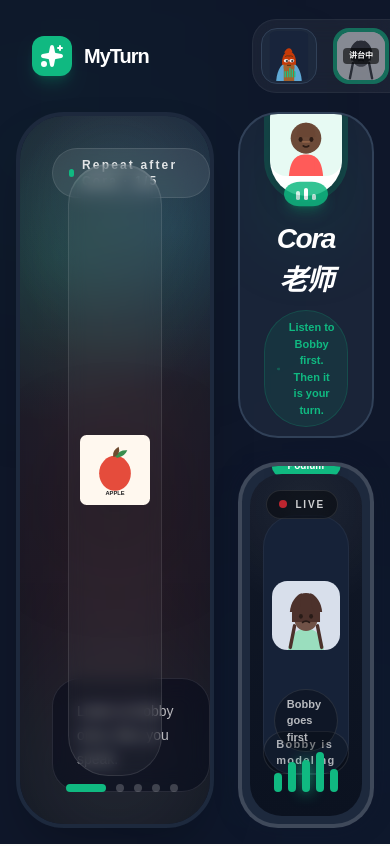
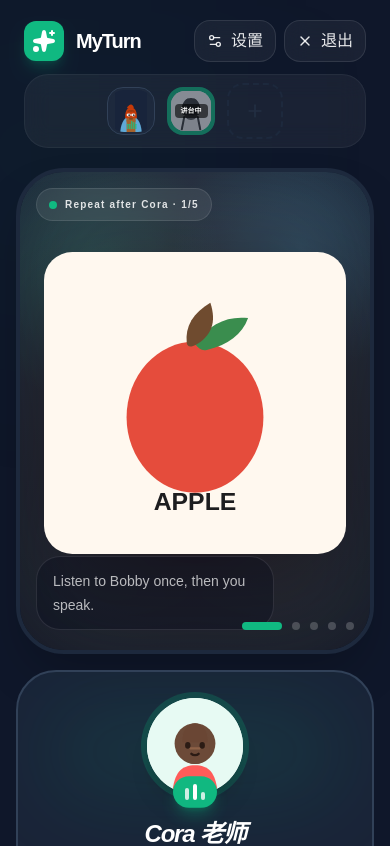
Before and after one commit to mchende/MyTurn, a Next.js app: page /lesson/weekday-1600 in a window 390 px wide. Shown: the top 846 px of the page. Built offline with nearby package versions, Linux system fonts and the light colour scheme.

Commit message:
feat: complete phase 5 UI REPAIR

```diff
--- a/src/features/classroom-shell/classroom-shell.tsx
+++ b/src/features/classroom-shell/classroom-shell.tsx
@@ -49,37 +49,37 @@ export function ClassroomShell({
   }, [classroom.phase, router, sessionId]);
 
   return (
-    <main className="relative h-screen overflow-hidden bg-[#0F172A] px-4 py-4 text-white lg:px-6 lg:py-6">
+    <main className="relative min-h-screen overflow-y-auto bg-[#0F172A] px-4 py-4 text-white lg:px-6 lg:py-6 xl:h-screen xl:overflow-hidden">
       <div className="absolute left-0 top-0 h-[36vh] w-[36vw] rounded-full bg-[#10B981]/8 blur-[120px]" />
       <div className="absolute bottom-0 right-0 h-[30vh] w-[24vw] rounded-full bg-sky-500/8 blur-[120px]" />
 
-      <div className="relative z-10 flex h-full flex-col gap-4">
-        <header className="flex h-20 shrink-0 items-center justify-between px-4">
-          <div className="flex w-1/4 min-w-[220px] items-center gap-3">
+      <div className="relative z-10 flex min-h-[calc(100vh-2rem)] flex-col gap-4 xl:h-full xl:min-h-0">
+        <header className="flex shrink-0 flex-wrap items-center justify-between gap-3 px-2 py-1 sm:px-4 xl:h-20 xl:flex-nowrap xl:px-4">
+          <div className="flex min-w-0 items-center gap-3">
             <div className="flex h-10 w-10 items-center justify-center rounded-xl bg-[#10B981] text-white shadow-lg shadow-emerald-500/20">
               <Sparkles className="h-6 w-6 fill-current" />
             </div>
-            <div>
-              <h1 className="text-xl font-black tracking-[-0.05em]">MyTurn</h1>
+            <div className="min-w-0">
+              <h1 className="truncate text-xl font-black tracking-[-0.05em]">MyTurn</h1>
               <p className="sr-only">{sessionTitle}</p>
             </div>
           </div>
 
-          <div className="flex flex-1 justify-center">
+          <div className="order-3 w-full xl:order-none xl:flex-1">
             <StudentSeatStrip
               seats={classroom.podiumViewModel.seats}
               sessionId={sessionId}
             />
           </div>
 
-          <div className="flex w-1/4 min-w-[220px] items-center justify-end gap-3">
+          <div className="flex items-center justify-end gap-2 sm:gap-3 xl:min-w-[220px]">
             <TopActionButton icon={Settings2} label="设置" />
             <TopActionButton icon={X} label="退出" />
           </div>
         </header>
 
-        <div className="flex min-h-0 flex-1 gap-6">
-          <section className="min-w-0 flex-[3]">
+        <div className="flex flex-1 flex-col gap-4 xl:min-h-0 xl:flex-row xl:gap-6">
+          <section className="min-w-0 xl:flex-[3]">
             <LessonBoard
               currentItem={classroom.currentItem}
               currentItemIndex={classroom.currentItemIndex}
@@ -90,7 +90,10 @@ export function ClassroomShell({
             />
           </section>
 
-          <aside className="flex w-full max-w-[360px] flex-1 flex-col gap-6">
+          <aside
+            className="grid w-full flex-none grid-cols-1 gap-4 md:grid-cols-2 xl:min-h-0 xl:max-w-[360px] xl:flex-1 xl:grid-cols-1 xl:content-start xl:overflow-y-auto"
+            data-testid="classroom-side-panels"
+          >
             <TeacherColumn
               hint={classroom.teacherHint}
               message={classroom.teacherMessage}
@@ -117,7 +120,7 @@ function TopActionButton({
 }) {
   return (
     <button
-      className="inline-flex items-center gap-2 rounded-2xl border border-white/10 bg-white/5 px-5 py-2.5 text-xs font-bold text-white/90 backdrop-blur-md transition-all hover:bg-white/10"
+      className="inline-flex items-center gap-2 rounded-2xl border border-white/10 bg-white/5 px-3 py-2 text-[11px] font-bold text-white/90 backdrop-blur-md transition-all hover:bg-white/10 sm:px-5 sm:py-2.5 sm:text-xs"
       type="button"
     >
       <Icon className="h-4 w-4" />
@@ -134,17 +137,17 @@ function TeacherColumn({
   message: string;
 }) {
   return (
-    <section className="relative flex-[0.8] overflow-hidden rounded-[40px] border-2 border-slate-700 bg-slate-800/80 p-6">
+    <section className="relative min-h-[220px] overflow-hidden rounded-[40px] border-2 border-slate-700 bg-slate-800/80 p-5 sm:min-h-[240px] xl:flex-[0.8] xl:p-6">
       <div className="absolute inset-x-8 top-8 h-24 rounded-full bg-[#10B981]/10 blur-2xl" />
       <div className="relative z-10 flex h-full flex-col items-center justify-center text-center">
         <motion.div
           animate={{ boxShadow: ['0 0 0 0 rgba(16,185,129,0.32)', '0 0 0 18px rgba(16,185,129,0)', '0 0 0 0 rgba(16,185,129,0)'] }}
-          className="relative mb-4 rounded-full bg-emerald-500/20 p-1.5"
+          className="relative mb-4 shrink-0 rounded-full bg-emerald-500/20 p-1.5"
           transition={{ duration: 1.8, repeat: Number.POSITIVE_INFINITY, ease: 'easeOut' }}
         >
           <img
             alt="Cora 老师"
-            className="block h-28 w-28 rounded-full bg-white shadow-xl"
+            className="block h-24 w-24 rounded-full bg-white object-contain shadow-xl sm:h-28 sm:w-28"
             src="/avatars/teacher-cora.svg"
           />
           <motion.div
@@ -158,12 +161,14 @@ function TeacherColumn({
           </motion.div>
         </motion.div>
 
-        <p className="text-[28px] font-black italic tracking-[-0.05em]">Cora 老师</p>
-        <div className="mt-2 inline-flex items-center gap-2 rounded-full border border-[#10B981]/20 bg-[#10B981]/10 px-3 py-2 text-[11px] font-bold text-[#10B981]">
+        <p className="text-[24px] font-black italic tracking-[-0.05em] sm:text-[28px]">Cora 老师</p>
+        <div className="mt-2 inline-flex max-w-full items-center gap-2 rounded-full border border-[#10B981]/20 bg-[#10B981]/10 px-3 py-2 text-[11px] font-bold text-[#10B981]">
           <Volume2 className="h-4 w-4" />
-          <span>{message}</span>
+          <span className="truncate">{message}</span>
         </div>
-        <p className="mt-3 text-xs font-bold tracking-[0.18em] text-white/45">{hint}</p>
+        <p className="mt-3 text-center text-[11px] font-bold tracking-[0.14em] text-white/45 sm:text-xs sm:tracking-[0.18em]">
+          {hint}
+        </p>
       </div>
     </section>
   );
@@ -183,13 +188,13 @@ function PodiumColumn({
 
   return (
     <section
-      className={`relative flex-1 overflow-hidden rounded-[40px] border-4 bg-slate-800 p-2 ${
+      className={`relative min-h-[320px] overflow-hidden rounded-[40px] border-4 bg-slate-800 p-2 sm:min-h-[360px] xl:flex-1 ${
         isStudentTurn
           ? 'border-[#10B981] shadow-[0_0_40px_rgba(16,185,129,0.18)]'
           : 'border-white/15 shadow-[0_0_24px_rgba(15,23,42,0.32)]'
       }`}
     >
-      <div className="absolute -top-3 left-1/2 -translate-x-1/2 rounded-full bg-[#10B981] px-4 py-1 text-[10px] font-black text-white shadow-lg">
+      <div className="absolute left-1/2 top-3 z-20 max-w-[calc(100%-2rem)] -translate-x-1/2 rounded-full bg-[#10B981] px-3 py-1 text-[10px] font-black text-white shadow-lg sm:px-4">
         {podiumViewModel.turnLabel}
       </div>
 
@@ -203,13 +208,13 @@ function PodiumColumn({
           <span className="text-[10px] font-black uppercase tracking-[0.18em] text-white/80">LIVE</span>
         </div>
 
-        <div className="flex flex-1 items-center justify-center bg-[radial-gradient(circle_at_50%_10%,rgba(255,255,255,0.06),transparent_32%),linear-gradient(180deg,#111827_0%,#0b1220_100%)]">
-          <div className="flex h-[76%] w-[76%] flex-col items-center justify-center rounded-[32px] border border-white/5 bg-[#162238]">
+        <div className="flex flex-1 items-center justify-center px-5 pb-20 pt-14 bg-[radial-gradient(circle_at_50%_10%,rgba(255,255,255,0.06),transparent_32%),linear-gradient(180deg,#111827_0%,#0b1220_100%)] sm:px-6 sm:pb-24">
+          <div className="flex aspect-[4/5] w-full max-w-[220px] flex-col items-center justify-center rounded-[32px] border border-white/5 bg-[#162238] px-4 py-5">
             <AnimatePresence mode="wait">
               <motion.img
                 alt={podiumViewModel.liveAvatarAlt}
                 animate={{ opacity: 0.9, scale: 1 }}
-                className="h-[82%] w-[82%] object-contain"
+                className="aspect-square h-auto w-[78%] max-w-[150px] object-contain"
                 exit={{ opacity: 0, scale: 0.96 }}
                 initial={{ opacity: 0, scale: 0.98 }}
                 key={podiumViewModel.liveAvatarSrc}
@@ -223,15 +228,15 @@ function PodiumColumn({
           </div>
         </div>
 
-        <div className="absolute bottom-16 left-6 right-6 flex items-center justify-center">
+        <div className="absolute bottom-16 left-4 right-4 flex items-center justify-center sm:left-6 sm:right-6">
           <div className="flex flex-col items-center gap-3">
-            <p className="rounded-full border border-white/10 bg-black/30 px-3 py-1.5 text-[11px] font-bold text-white/70">
+            <p className="max-w-full rounded-full border border-white/10 bg-black/30 px-3 py-1.5 text-center text-[11px] font-bold text-white/70">
               {podiumViewModel.podiumStatus}
             </p>
             {podiumViewModel.showConfirmationButton &&
             podiumViewModel.confirmationButtonLabel ? (
               <button
-                className="inline-flex items-center justify-center rounded-full border border-emerald-300/40 bg-emerald-400/15 px-5 py-2 text-sm font-black tracking-[0.02em] text-emerald-50 shadow-[0_12px_24px_rgba(16,185,129,0.18)] transition hover:bg-emerald-400/25"
+                className="inline-flex items-center justify-center rounded-full border border-emerald-300/40 bg-emerald-400/15 px-5 py-2 text-center text-sm font-black tracking-[0.02em] text-emerald-50 shadow-[0_12px_24px_rgba(16,185,129,0.18)] transition hover:bg-emerald-400/25"
                 onClick={onConfirmParticipation}
                 type="button"
               >
@@ -241,7 +246,7 @@ function PodiumColumn({
           </div>
         </div>
 
-        <div className="absolute bottom-6 left-6 right-6 flex h-12 items-end justify-center gap-1.5">
+        <div className="absolute bottom-6 left-5 right-5 flex h-12 items-end justify-center gap-1.5 sm:left-6 sm:right-6">
           {bars.map((bar, index) => (
             <motion.div
               animate={{ height: [`${Math.max(bar * 70, 20)}%`, `${Math.min(bar * 100 + 12, 100)}%`, `${Math.max(bar * 62, 24)}%`] }}
--- a/src/features/classroom-shell/lesson-board.tsx
+++ b/src/features/classroom-shell/lesson-board.tsx
@@ -37,27 +37,25 @@ export function LessonBoard({
         className="absolute inset-0 h-full w-full scale-110 object-cover opacity-15 blur-3xl"
         src={currentItem.imageSrc}
       />
-      <div className="absolute inset-0 bg-black/10" />
+      <div className="absolute inset-0 bg-black/5" />
 
       <div
-        className="absolute left-8 top-8 inline-flex items-center gap-2 rounded-full border border-white/10 bg-white/8 px-4 py-2 text-xs font-black tracking-[0.18em] text-white/85 backdrop-blur-md"
+        className="absolute left-4 top-4 z-20 inline-flex max-w-[calc(100%-2rem)] items-center gap-2 rounded-full border border-white/10 bg-white/8 px-3 py-2 text-[10px] font-black tracking-[0.12em] text-white/85 backdrop-blur-md sm:left-6 sm:top-6 sm:px-4 sm:text-xs sm:tracking-[0.18em]"
         data-testid="lesson-stage-badge"
       >
-        <span className="h-2 w-2 rounded-full bg-[#10B981]" />
-        {stageBadge}
+        <span className="h-2 w-2 shrink-0 rounded-full bg-[#10B981]" />
+        <span className="truncate">{stageBadge}</span>
       </div>
 
-      <div className="relative z-10 flex h-full items-center justify-center p-12">
-        <div className="flex h-full w-full items-center justify-center rounded-[40px] border border-white/10 bg-white/[0.04] shadow-[inset_0_1px_0_rgba(255,255,255,0.08)] backdrop-blur-sm">
-          <img
-            alt={currentItem.imageAlt}
-            className="max-h-[76%] max-w-[76%] object-contain drop-shadow-[0_30px_50px_rgba(0,0,0,0.38)]"
-            src={currentItem.imageSrc}
-          />
-        </div>
+      <div className="relative z-10 flex h-full items-center justify-center px-6 pb-24 pt-20 sm:px-10 sm:pb-24 sm:pt-24 xl:px-12">
+        <img
+          alt={currentItem.imageAlt}
+          className="max-h-full max-w-full object-contain drop-shadow-[0_30px_50px_rgba(0,0,0,0.32)]"
+          src={currentItem.imageSrc}
+        />
       </div>
 
-      <div className="absolute bottom-8 left-8 max-w-[520px] rounded-[28px] border border-white/10 bg-slate-950/45 px-6 py-5 backdrop-blur-md">
+      <div className="absolute bottom-5 left-4 right-24 z-20 rounded-[24px] border border-white/10 bg-slate-950/28 px-4 py-3 sm:bottom-6 sm:left-6 sm:right-28 sm:px-5 sm:py-4">
         {shouldShowDebugTarget ? (
           <p className="text-[clamp(2rem,4vw,3.3rem)] font-black uppercase tracking-[-0.06em] text-white">
             {debugTargetText}
@@ -72,7 +70,7 @@ export function LessonBoard({
         </p>
       </div>
 
-      <div className="absolute bottom-8 right-8 flex items-center gap-2.5">
+      <div className="absolute bottom-5 right-4 z-20 flex items-center gap-2.5 sm:bottom-6 sm:right-6">
         {Array.from({ length: progressCount }, (_, index) => {
           const isActive = index === currentItemIndex;
 
--- a/src/features/classroom-shell/student-seat-strip.tsx
+++ b/src/features/classroom-shell/student-seat-strip.tsx
@@ -9,8 +9,8 @@ type StudentSeatStripProps = {
 
 export function StudentSeatStrip({ seats, sessionId }: StudentSeatStripProps) {
   return (
-    <section className="w-full max-w-[420px]" data-testid="classroom-seat-strip">
-      <div className="flex items-center gap-4 rounded-[24px] border border-white/5 bg-white/5 p-2 backdrop-blur-md">
+    <section className="w-full xl:max-w-[420px]" data-testid="classroom-seat-strip">
+      <div className="flex items-center justify-center gap-3 rounded-[24px] border border-white/5 bg-white/5 p-2 backdrop-blur-md sm:gap-4">
         {seats.map((seat) =>
           seat.isEmpty ? (
             <div
@@ -54,22 +54,22 @@ function SeatAvatar({
   testId?: string;
 }) {
   return (
-    <div className="relative" data-on-stage={isOnStage} data-testid={testId}>
+    <div className="relative shrink-0" data-on-stage={isOnStage} data-testid={testId}>
       <div
-        className={`flex h-14 w-14 items-center justify-center rounded-2xl p-0.5 ${
+        className={`flex h-12 w-12 items-center justify-center rounded-2xl p-0.5 sm:h-14 sm:w-14 ${
           isOnStage ? 'border-2 border-[#10B981] bg-[#10B981] opacity-50' : 'border border-slate-700 bg-slate-800'
         }`}
       >
         <img
           alt={imageAlt}
-          className={`h-full w-full rounded-[14px] ${isOnStage ? 'bg-white grayscale' : 'bg-slate-800'}`}
+          className={`aspect-square h-full w-full rounded-[14px] object-contain ${isOnStage ? 'bg-white grayscale' : 'bg-slate-800'}`}
           src={imageSrc}
         />
       </div>
 
       {isOnStage ? (
         <div className="absolute inset-0 flex items-center justify-center">
-          <span className="rounded bg-black/60 px-1.5 py-0.5 text-[8px] font-black uppercase text-white">
+          <span className="rounded bg-black/60 px-1.5 py-0.5 text-[7px] font-black uppercase text-white sm:text-[8px]">
             讲台中
           </span>
         </div>
```
Also changed, not shown: 1 other file (tests, documents, lock files or other folders).
